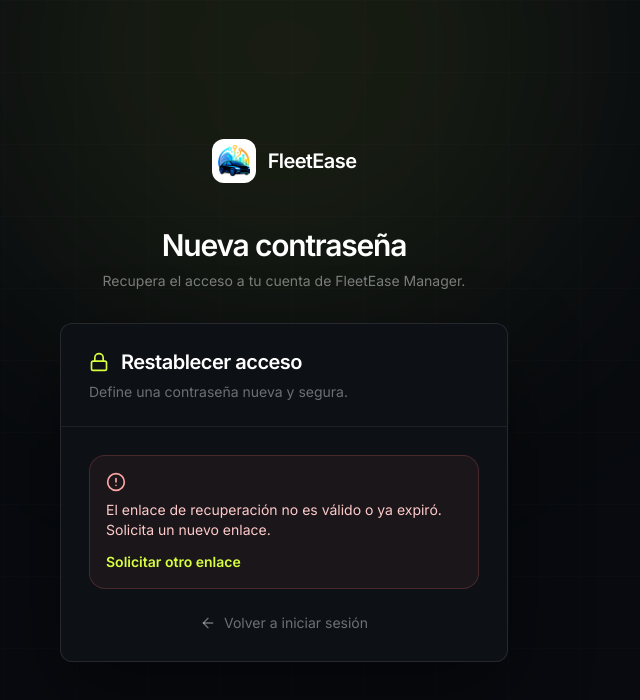
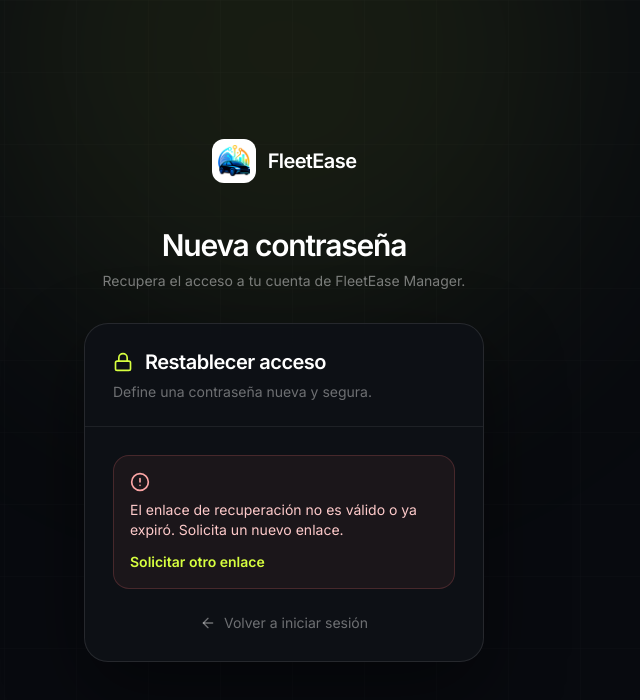
Before and after one commit to JuanGodinezperez18/FleetEase, a Next.js app: page /reset-password in a window 1280 px wide. Shown: the top 700 px of the page, without its empty margins (356-996 px from the left). Built offline with nearby package versions, Linux system fonts and the light colour scheme; no server answers; the database is empty.

Commit message:
refactor(ui): align password reset with auth shell

```diff
--- a/src/app/reset-password/page.tsx
+++ b/src/app/reset-password/page.tsx
@@ -88,7 +88,7 @@
     <div className="space-y-2">
       <Label htmlFor={id} className="text-white/70">{label}</Label>
       <div className="relative">
-        <Input id={id} type={visible ? 'text' : 'password'} autoComplete="new-password" value={value} onChange={(e) => onChange(e.target.value)} disabled={submitting} required className="h-11 border-white/[0.10] bg-white/[0.04] pr-12 text-white placeholder:text-white/25 focus:border-[#d7ff3f]/50 focus:ring-[#d7ff3f]/20" />
+        <Input id={id} type={visible ? 'text' : 'password'} autoComplete="new-password" value={value} onChange={(e) => onChange(e.target.value)} disabled={submitting} required className="h-11 rounded-xl border-white/[0.10] bg-white/[0.04] pr-12 text-white placeholder:text-white/25 focus:border-[#d7ff3f]/50 focus:ring-[#d7ff3f]/20" />
         <button type="button" onClick={onToggle} aria-label={visible ? `Ocultar ${label.toLowerCase()}` : `Mostrar ${label.toLowerCase()}`} className="absolute right-2 top-1/2 -translate-y-1/2 rounded-lg p-2 text-white/40 transition hover:bg-white/[0.06] hover:text-[#d7ff3f]">
           {visible ? <EyeOff className="h-5 w-5" /> : <Eye className="h-5 w-5" />}
         </button>
@@ -99,15 +99,15 @@
   return (
     <main className="relative flex min-h-screen items-center justify-center overflow-hidden bg-[#080a0f] px-5 py-12 text-white">
       <Background />
-      <div className="relative z-10 w-full max-w-md">
-        <div className="mb-8 text-center">
+      <div className="relative z-10 w-full max-w-[400px]">
+        <div className="mb-6 text-center sm:mb-8">
           <Link href="/" className="mb-6 inline-flex items-center gap-3"><div className="flex h-11 w-11 items-center justify-center overflow-hidden rounded-xl bg-white"><Image src="/logo.png" alt="FleetEase" width={34} height={34} className="h-8 w-8 object-contain" priority /></div><span className="text-xl font-semibold tracking-[-0.03em]">FleetEase</span></Link>
-          <h1 className="mt-5 text-3xl font-semibold tracking-[-0.04em]">Nueva contraseña</h1>
+          <h1 className="mt-4 text-2xl font-semibold tracking-[-0.04em] sm:mt-5 sm:text-3xl">Nueva contraseña</h1>
           <p className="mt-2 text-sm text-white/45">Recupera el acceso a tu cuenta de FleetEase Manager.</p>
         </div>
-        <Card className="border-white/[0.10] bg-[#0e1117]/95 text-white shadow-[0_30px_80px_rgba(0,0,0,.45)] backdrop-blur-xl">
+        <Card className="rounded-3xl border-white/[0.10] bg-[#0e1117]/95 text-white shadow-[0_30px_80px_rgba(0,0,0,.45)] backdrop-blur-xl">
           {success ? (
-            <CardContent className="px-7 py-10 text-center"><CheckCircle2 className="mx-auto mb-5 h-14 w-14 text-[#d7ff3f]" /><CardTitle className="text-2xl text-white">Contraseña actualizada</CardTitle><p className="mt-2 text-sm text-white/45">Tu contraseña se cambió correctamente.</p><Button className="mt-7 w-full rounded-full bg-[#d7ff3f] font-bold text-[#080a0f] hover:bg-white" onClick={() => router.replace('/login')}>Iniciar sesión</Button></CardContent>
+            <CardContent className="px-7 py-10 text-center"><CheckCircle2 className="mx-auto mb-5 h-14 w-14 text-[#d7ff3f]" /><CardTitle className="text-2xl text-white">Contraseña actualizada</CardTitle><p className="mt-2 text-sm text-white/45">Tu contraseña se cambió correctamente.</p><Button className="mt-7 w-full rounded-xl bg-[#d7ff3f] font-bold text-[#080a0f] hover:bg-white" onClick={() => router.replace('/login')}>Iniciar sesión</Button></CardContent>
           ) : (
             <>
               <CardHeader className="border-b border-white/[0.07] px-7 py-6"><CardTitle className="flex items-center gap-3 text-xl text-white"><Lock className="h-5 w-5 text-[#d7ff3f]" /> Restablecer acceso</CardTitle><CardDescription className="text-white/40">Define una contraseña nueva y segura.</CardDescription></CardHeader>
@@ -117,7 +117,7 @@
                     <PasswordField id="password" label="Nueva contraseña" value={password} onChange={setPassword} visible={showPassword} onToggle={() => setShowPassword(v => !v)} />
                     <PasswordField id="confirm-password" label="Confirmar contraseña" value={confirmPassword} onChange={setConfirmPassword} visible={showConfirmPassword} onToggle={() => setShowConfirmPassword(v => !v)} />
                     {error && <div role="alert" className="rounded-xl border border-red-400/20 bg-red-400/[0.06] p-3 text-sm text-red-200">{error}</div>}
-                    <Button type="submit" disabled={submitting} className="h-11 w-full rounded-full bg-[#d7ff3f] font-bold text-[#080a0f] shadow-[0_0_30px_rgba(215,255,63,.12)] hover:bg-white">{submitting ? <><Loader2 className="mr-2 h-4 w-4 animate-spin" />Actualizando...</> : 'Cambiar contraseña'}</Button>
+                    <Button type="submit" disabled={submitting} className="h-11 w-full rounded-xl bg-[#d7ff3f] font-bold text-[#080a0f] shadow-[0_0_30px_rgba(215,255,63,.12)] hover:bg-white">{submitting ? <><Loader2 className="mr-2 h-4 w-4 animate-spin" />Actualizando...</> : 'Cambiar contraseña'}</Button>
                   </form>
                 )}
                 <Link href="/login" className="mt-6 flex items-center justify-center gap-2 text-sm text-white/40 transition hover:text-white"><ArrowLeft className="h-4 w-4" />Volver a iniciar sesión</Link>
```
